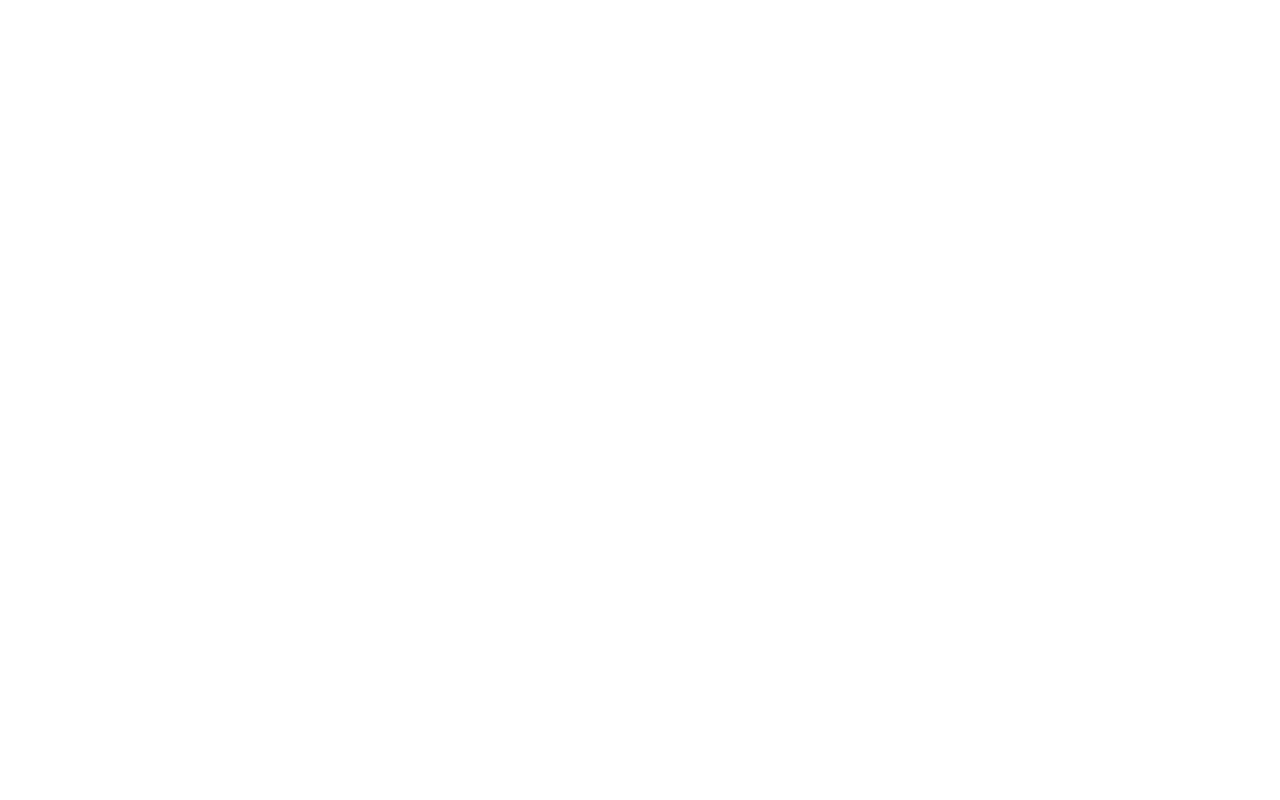
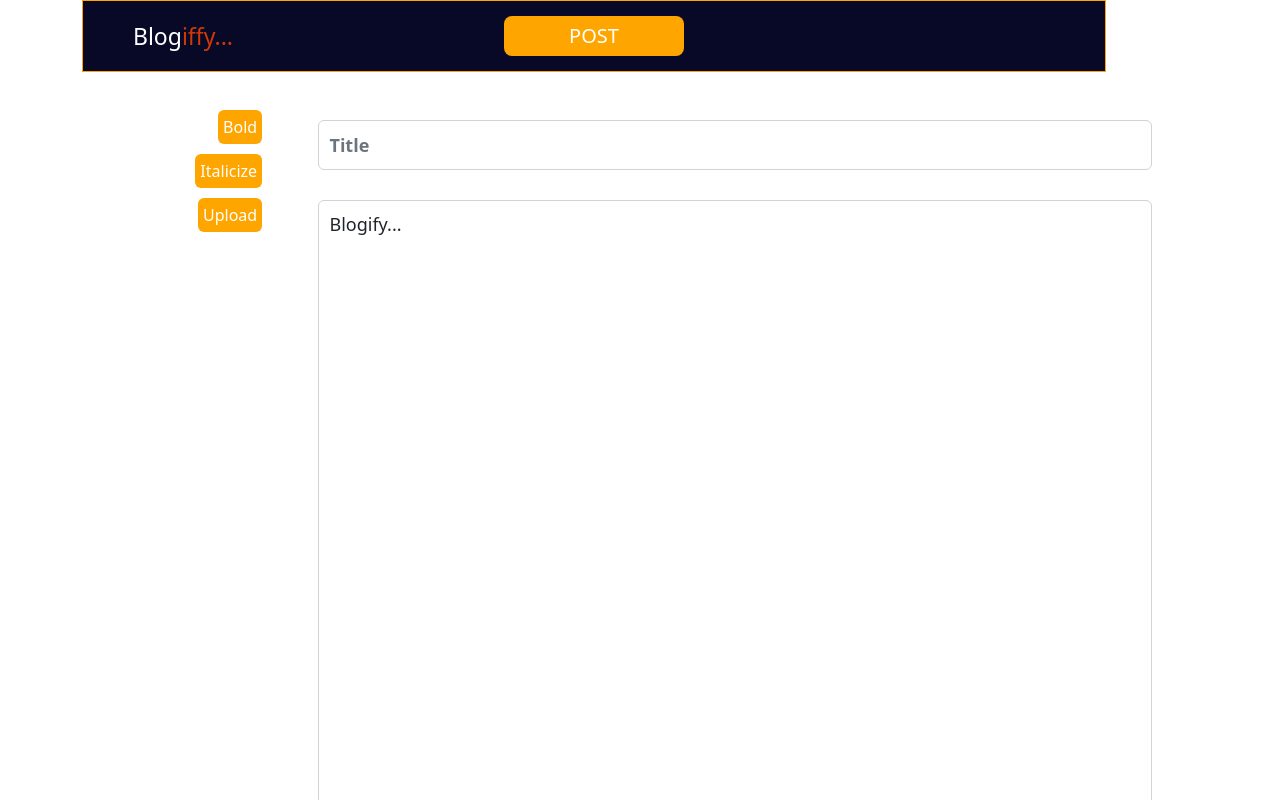
Before and after one commit to abdurrahman6489/Team-Project, a plain HTML site: page abdur/index.html in a window 1280 px wide. Shown: the top 800 px of the page. Drawn offline with nearby package versions, Linux system fonts and the light colour scheme.

Commit message:
pushing my code-abdur-11-02-23

```diff
--- a/abdur/index.html
+++ b/abdur/index.html
@@ -1,7 +1,33 @@
-<html>
-    <head>
-        <title>
+<!DOCTYPE html>
+<html lang="en">
+<head>
+    <meta charset="UTF-8">
+    <meta http-equiv="X-UA-Compatible" content="IE=edge">
+    <meta name="viewport" content="width=device-width, initial-scale=1.0">
+    <title>Blogify</title>
+    <link href="./style.css" rel = "stylesheet">
+    <link href="https://cdn.jsdelivr.net/npm/bootstrap@5.2.3/dist/css/bootstrap.min.css" rel="stylesheet" integrity="sha384-rbsA2VBKQhggwzxH7pPCaAqO46MgnOM80zW1RWuH61DGLwZJEdK2Kadq2F9CUG65" crossorigin="anonymous">
 
-        </title>
-    </head>
+</head>
+<body>
+    <div class="container">
+        <div class="header">
+            <div class="logo">Blog<span>iffy...</span></div>
+            <div class="post-button">
+                <button type="button" id="post-button" class="btn btn-primary btn-lg post-button">POST</button>
+            </div>
+            <div class="login-profile"></div>
+        </div>
+        <aside class="mb-3 formatting">
+            <button type="button" class="btn btn-primary bold">Bold</button>
+            <button type="button" class="btn italic btn-primary">Italicize</button>
+            <button type="button" class="btn upload btn-success">Upload</button>
+        </aside>
+        <main class = "mb-3">
+            <input type="text" placeholder="Title" class="title form-control" required/>
+            <textarea class="form-control" id="story" name="story">Blogify...</textarea>
+        </main>
+    </div>
+    <script src="https://cdn.jsdelivr.net/npm/bootstrap@5.2.3/dist/js/bootstrap.bundle.min.js" integrity="sha384-kenU1KFdBIe4zVF0s0G1M5b4hcpxyD9F7jL+jjXkk+Q2h455rYXK/7HAuoJl+0I4" crossorigin="anonymous"></script>
+</body>
 </html>
--- a/abdur/style.css
+++ b/abdur/style.css
@@ -0,0 +1,95 @@
+body{
+    margin:0;
+    padding:0;
+}
+.container{
+    width:100vw;
+    height:200vh;
+    display:grid;
+    grid-template: 1fr 15fr/ 1fr 5fr;
+    gap: 5px;
+    /* border:1px solid grey; */
+    /* background-color: antiquewhite; */
+}
+.header{
+    grid-row:1/2;
+    grid-column:1/3;
+    display: flex;
+    flex-wrap: no-wrap;
+    justify-content: space-between;
+    position: fixed;
+    width: 80%;
+    border: 1px solid orange;
+    /* background-color: hsl(0, 62%, 41%); */
+    background-color:hsl(236, 68%, 9%);
+}
+.logo,.post-button,.login-profile{
+    width:200px;
+    height:auto;
+    margin-top:10px;
+    margin-bottom: 10px;
+    /* border:1px solid brown; */
+}
+aside{
+    grid-row:2/3;
+    grid-column:1/2;
+    display:flex;
+    flex-direction: column;
+    justify-content: flex-start;
+    align-items: flex-end;
+    /* border: 1px solid green; */
+}
+main{
+    grid-row:2/3;
+    grid-column:2/3;
+    display: flex;
+    flex-direction: column;
+    justify-content: first baseline;
+    align-items: center;
+    /* border: 1px solid yellow; */
+}
+input{
+    width:90% !important;
+    padding:10px !important;
+    height:50px !important;
+    margin:15px !important;
+    font-size:18px !important;
+    font-weight:bolder !important;
+}
+textarea{
+    width:90% !important;
+    padding:10px !important;
+    min-height:90% !important;
+    margin:15px !important;
+    font-size:18px !important;
+}
+button{
+    margin:5px !important;
+    padding:5px !important;
+    background-color: orange !important;
+    border:none !important;
+}
+button:hover{
+    background-color: white !important;
+    color:orange !important;
+    border:1px solid orangered !important;
+}
+.post-button{
+    display:flex;
+    justify-content: center;
+    align-items: center;
+    text-align: center;
+}
+#post-button{
+    width:90% !important;
+}
+.logo{
+    display:flex;
+    justify-content: center;
+    align-items: center;
+    font-size:23px !important;
+    color:white;
+}
+span{
+    color:hsla(16, 100%, 50%, 0.815) !important;
+}
```
